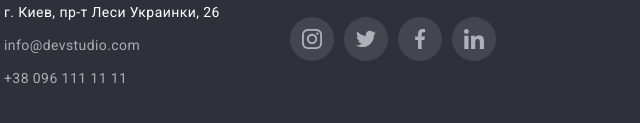
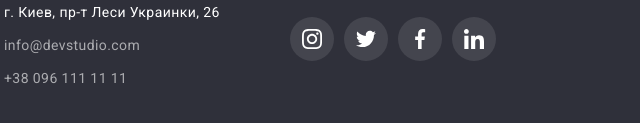
Before and after one commit to asst199162/goit-markup-hw-04, a plain HTML site: page index.html in a window 1280 px wide. Shown: the part 2786-2909 px from the top of the page, 51-691 px from the left. Drawn offline with nearby package versions, Linux system fonts and the light colour scheme.

Commit message:
замена цветов в футере в соцсетях

```diff
--- a/css/styles.css
+++ b/css/styles.css
@@ -488,6 +488,10 @@ img {
   justify-content: center;
 }
 
+.footer-social-icon {
+  fill: #ffffff;
+}
+
 .footer-left-block {
   margin-right: 70px;
 }
--- a/index.html
+++ b/index.html
@@ -389,28 +389,28 @@
                     <ul class="footer-social-list">
                     <li class="footer-social-item">
                         <a class="commands-social-link" href="">
-                            <svg class="commands-social-icon size-icon">
+                            <svg class="footer-social-icon size-icon">
                                 <use href="./images/icons.svg#icon-instagram"></use>
                             </svg>
                         </a>
                     </li>
                     <li class="footer-social-item">
                         <a class="commands-social-link" href="">
-                            <svg class="commands-social-icon size-icon">
+                            <svg class="footer-social-icon size-icon">
                                 <use href="./images/icons.svg#icon-twitter"></use>
                             </svg>
                         </a>
                     </li>
                     <li class="footer-social-item">
                         <a class="commands-social-link" href="">
-                            <svg class="commands-social-icon size-icon">
+                            <svg class="footer-social-icon size-icon">
                                 <use href="./images/icons.svg#icon-facebook"></use>
                             </svg>
                         </a>
                     </li>
                     <li class="footer-social-item">
                         <a class="commands-social-link" href="">
-                            <svg class="commands-social-icon size-icon">
+                            <svg class="footer-social-icon size-icon">
                                 <use href="./images/icons.svg#icon-linkedin"></use>
                             </svg>
                         </a>
```
Also changed, not shown: portfolio.html (+4 -4 lines).
